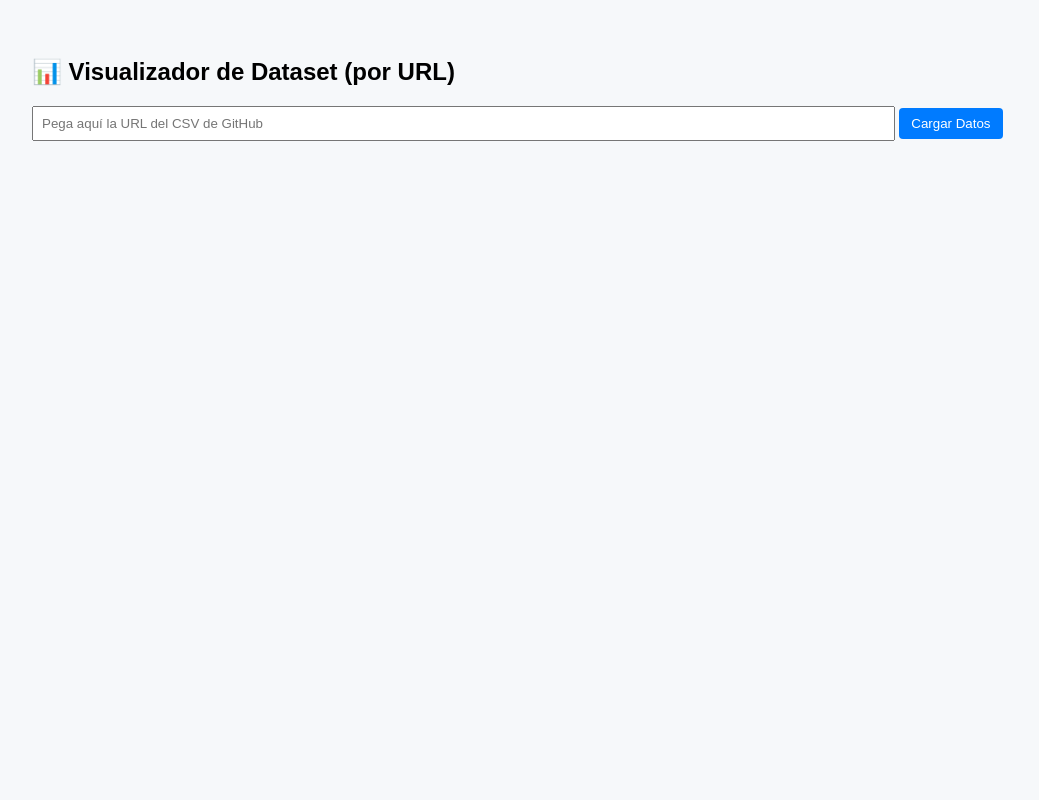
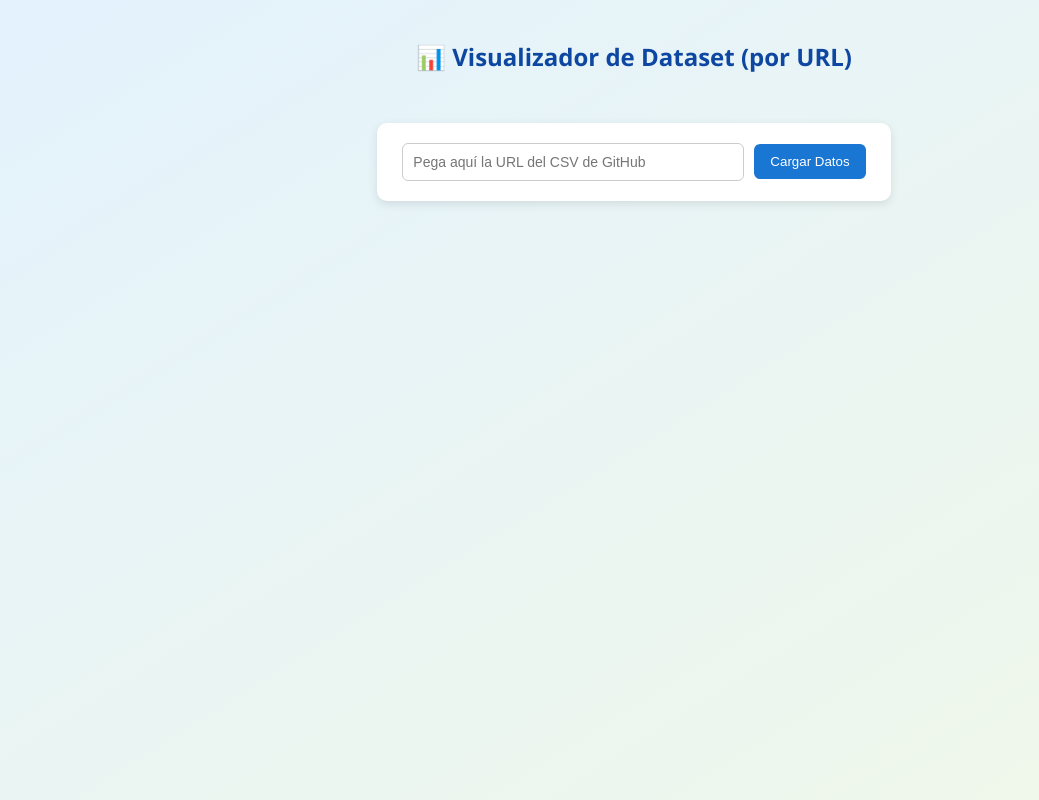
Before and after one commit to ALONDRA3020/Datasets, a Django app: page / in a window 1280 px wide. Shown: the whole page, without its empty margins (6-1045 px from the left). Run offline with Django 5.2, Linux system fonts and the light colour scheme.

Commit message:
Actualizacion2

```diff
--- a/webapp/templates/index.html
+++ b/webapp/templates/index.html
@@ -5,47 +5,115 @@
   <title>Visualizador de Dataset</title>
   <style>
     body {
-            font-family: Arial, sans-serif;
-            background: #f6f8fa;
-            padding: 30px;
+      font-family: 'Segoe UI', Tahoma, Geneva, Verdana, sans-serif;
+      background: linear-gradient(to bottom right, #e3f2fd, #f1f8e9);
+      margin: 0;
+      padding: 0;
+      display: flex;
+      flex-direction: column;
+      align-items: center;
+      min-height: 100vh;
     }
+
+    h2 {
+      margin-top: 40px;
+      color: #0d47a1;
+      text-align: center;
+    }
+
     form {
+      margin: 30px 0;
+      background: white;
+      padding: 20px 25px;
+      border-radius: 10px;
+      box-shadow: 0 3px 10px rgba(0, 0, 0, 0.1);
+      display: flex;
+      align-items: center;
+      gap: 10px;
+    }
+
+    input[type=text] {
+      width: 320px;
+      padding: 10px;
+      border: 1px solid #ccc;
+      border-radius: 6px;
+      font-size: 14px;
+    }
+
+    button {
+      padding: 10px 16px;
+      background: #1976d2;
+      border: none;
+      color: white;
+      border-radius: 6px;
+      cursor: pointer;
+      transition: background 0.3s;
+    }
+
+    button:hover {
+      background: #0d47a1;
+    }
+
+    .error {
+      color: #d32f2f;
+      background: #ffebee;
+      border: 1px solid #ffcdd2;
+      padding: 10px;
+      border-radius: 6px;
+      width: 60%;
+      text-align: center;
       margin-bottom: 20px;
     }
+
+    table {
+      border-collapse: collapse;
+      width: 90%;
+      background: white;
+      box-shadow: 0 4px 10px rgba(0,0,0,0.1);
+      border-radius: 10px;
+      overflow: hidden;
+      margin-bottom: 40px;
+    }
+
+    th, td {
+      padding: 10px 15px;
+      border-bottom: 1px solid #eee;
+      text-align: left;
+    }
+
+    th {
+      background-color: #1976d2;
+      color: white;
+      font-weight: normal;
+    }
+
+    tr:hover {
+      background-color: #f5f5f5;
+    }
+
+    @media (max-width: 600px) {
+      form {
+        flex-direction: column;
+        width: 90%;
+      }
+
       input[type=text] {
-            width: 70%;
-            padding: 8px;
+        width: 100%;
       }
-        button {
-            padding: 8px 12px;
-            background: #007bff;
-            border: none;
-            color: white;
-            cursor: pointer;
-            border-radius: 4px;
+
+      .error {
+        width: 90%;
       }
-        button:hover {
-            background: #0056b3;
+
+      table {
+        width: 100%;
       }
-        .table {
-            border-collapse: collapse;
-            width: 100%;
-            background: white;
-        }
-        th, td {
-            border: 1px solid #ccc;
-            padding: 8px;
-        }
-        th {
-            background: #f2f2f2;
-        }
-        .error {
-            color: red;
     }
   </style>
 </head>
 <body>
   <h2>📊 Visualizador de Dataset (por URL)</h2>
+
   <form method="POST">
     {% csrf_token %}
     <input type="text" name="url" placeholder="Pega aquí la URL del CSV de GitHub">
@@ -57,7 +125,9 @@
   {% endif %}
 
   {% if df_html %}
+    <div class="table-container">
       {{ df_html|safe }}
+    </div>
   {% endif %}
 </body>
 </html>
```
Lines whose indentation alone changed are shown as unchanged.
